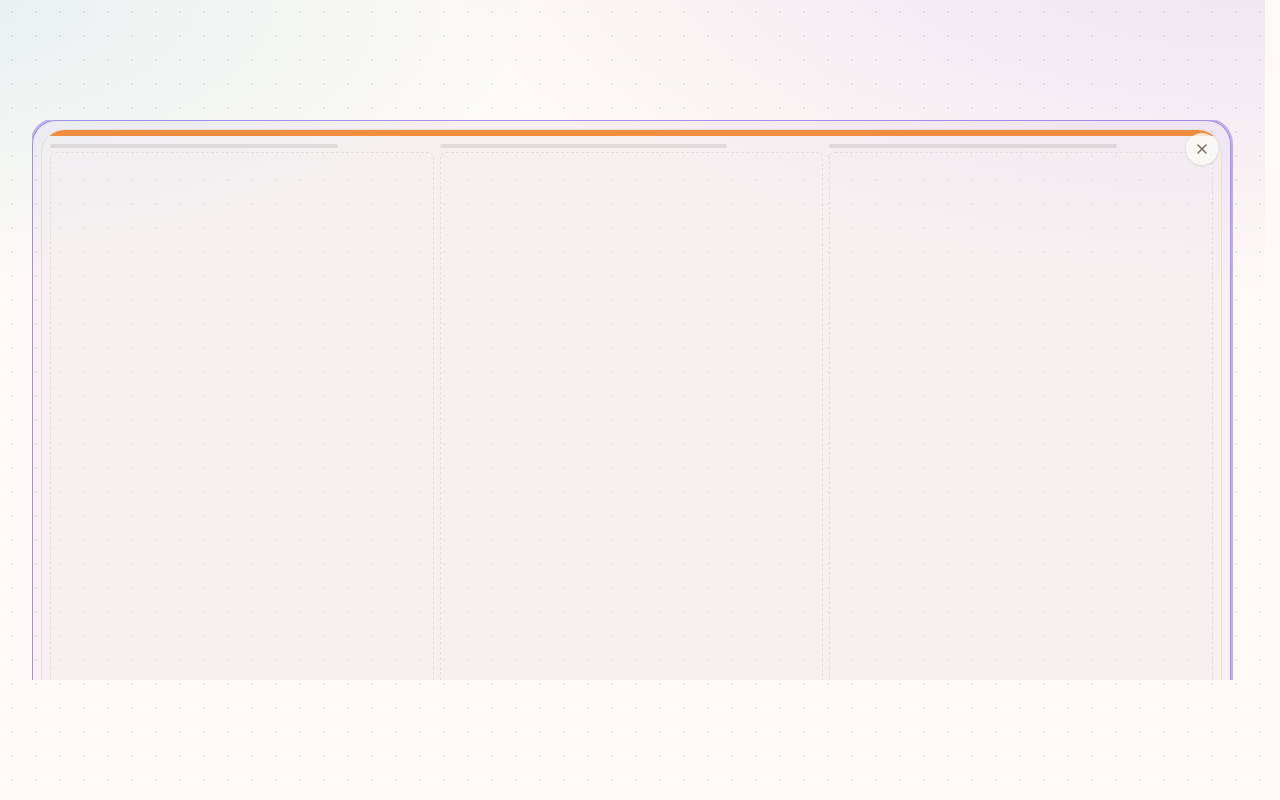
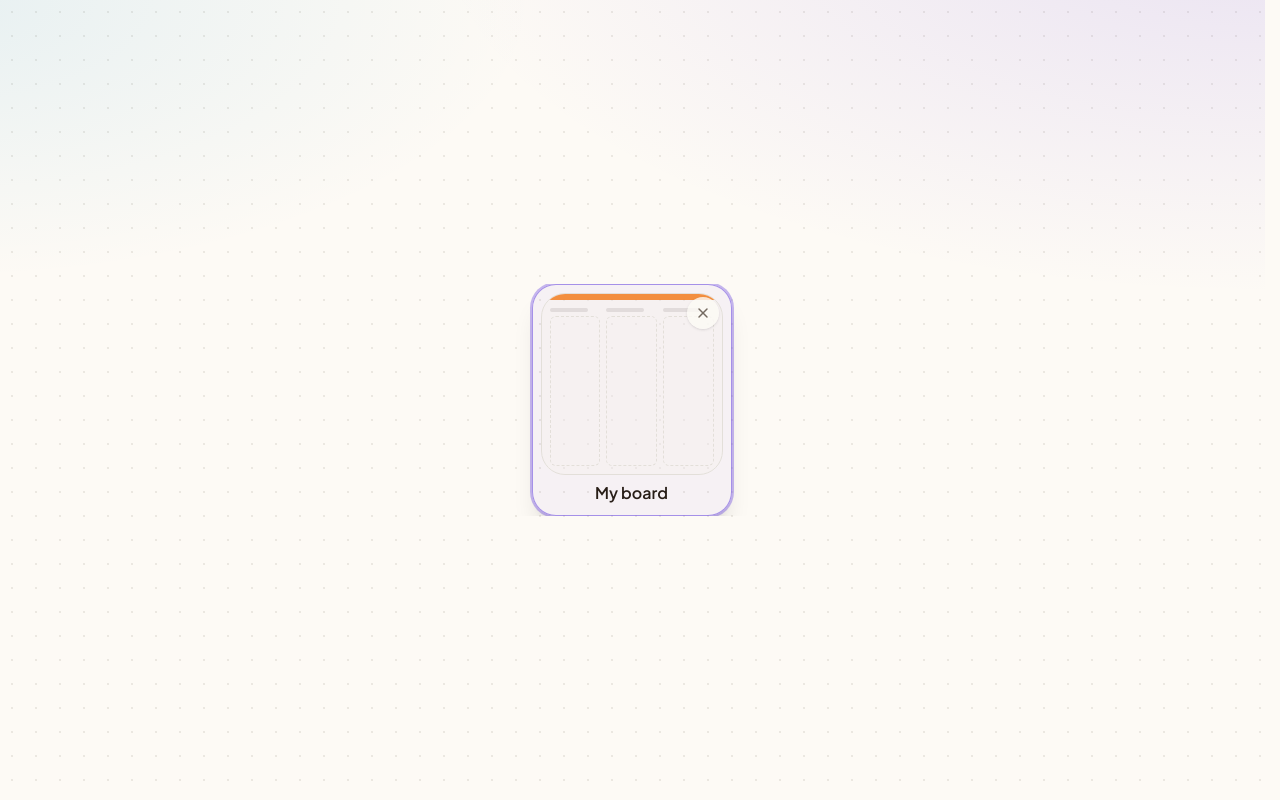
Before and after one commit to DarkSoulEngineer/todo-app, a Next.js app: page /tasks in a window 1280 px wide. Both pictures are taken after a click on the button 1183 px from the left and 23 px from the top of the page. Built offline with nearby package versions, Linux system fonts and the light colour scheme.

Commit message:
Shrink board thumbnails in minimize view to ~1/4 viewport height

```diff
--- a/src/components/layout/desktop.tsx
+++ b/src/components/layout/desktop.tsx
@@ -146,7 +146,7 @@ export function Desktop() {
           <ul
             role="listbox"
             aria-label="Switch board"
-            className="grid max-h-[70dvh] w-full grid-cols-[repeat(auto-fit,minmax(280px,1fr))] gap-4 overflow-y-auto pr-0.5"
+            className="grid max-h-[70dvh] w-full grid-cols-[repeat(auto-fit,minmax(0,clamp(8rem,25dvh,18rem)))] justify-center gap-4 overflow-y-auto pr-0.5"
           >
             {tiles.map((board, index) => {
               const isSelected = index === selectedIndex;
```
